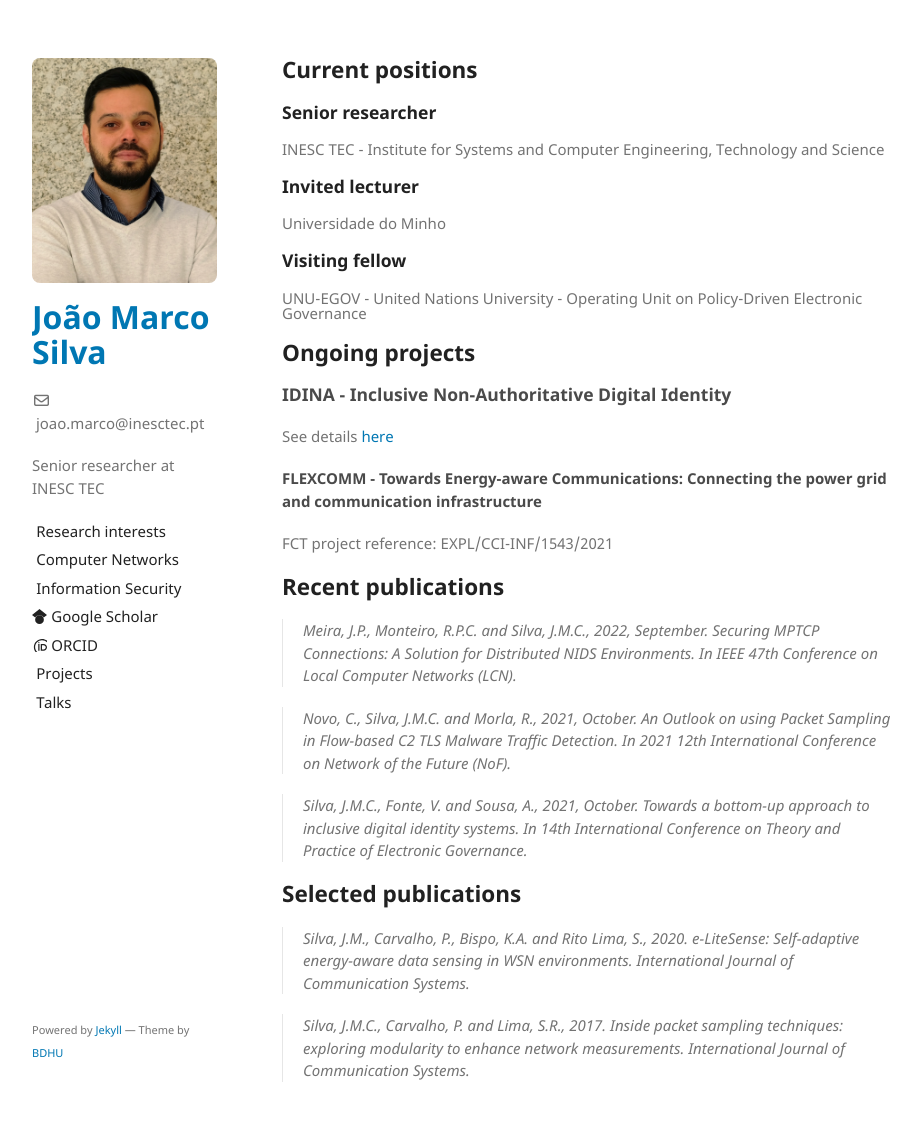
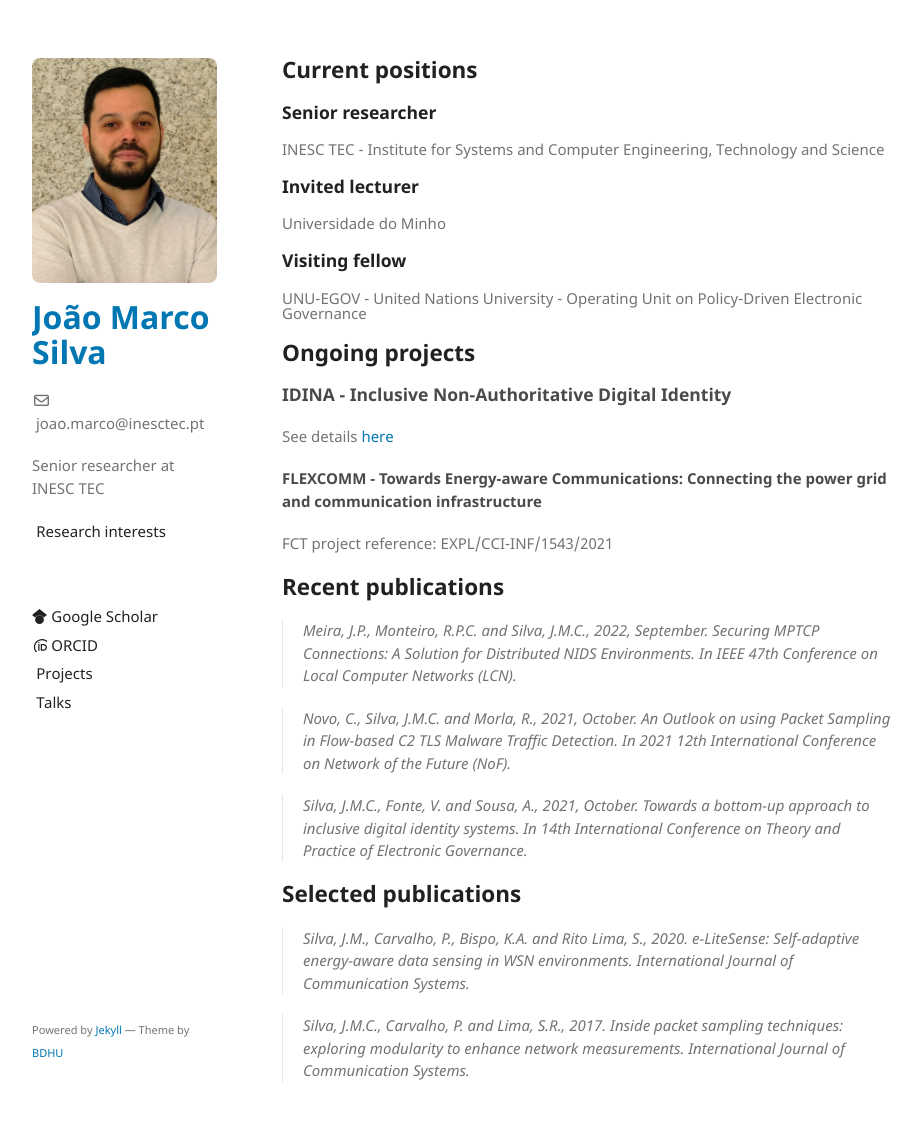
Before and after one commit to jotamarco/jotamarco.github.io, a Jekyll site: the page built from index.md, in a window 1280 px wide and 1132 px high. Shown: the top 1121 px of the window, without its empty margins (178-1099 px from the left). Built offline with Jekyll 4.4.1, drawn with Linux system fonts in a browser that asks for light colours; part of the change alters nothing that is shown.

Commit message:
Menu lateral

```diff
--- a/_config.yml
+++ b/_config.yml
@@ -15,8 +15,8 @@ plugins:
 # You can find fonts from https://iconify.design or https://fontawesome.com. Below is just an example illustrating how to use custom icons
 sidebar:
   - name: Research interests
-  - name: Computer Networks
-  - name: Information Security
+  - description: Computer Networks
+  - description: Information Security
 
   - name: Google Scholar
     icon: <svg xmlns="http://www.w3.org/2000/svg" aria-hidden="true" role="img" style="vertical-align:-0.125em;" width="1em" height="1em" preserveAspectRatio="xMidYMid meet" viewBox="0 0 24 24"><path d="M5.242 13.769L0 9.5L12 0l12 9.5l-5.242 4.269C17.548 11.249 14.978 9.5 12 9.5c-2.977 0-5.548 1.748-6.758 4.269zM12 10a7 7 0 1 0 0 14a7 7 0 0 0 0-14z" fill="currentColor"/></svg>
```
